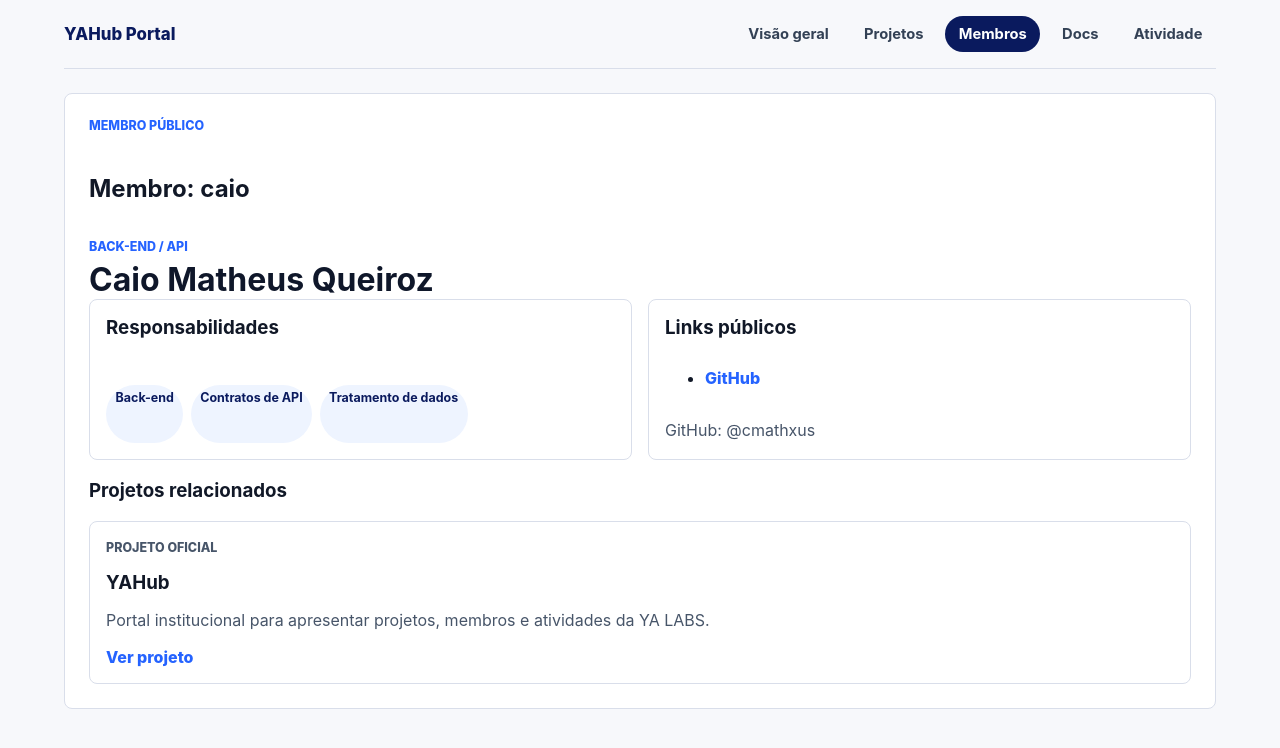
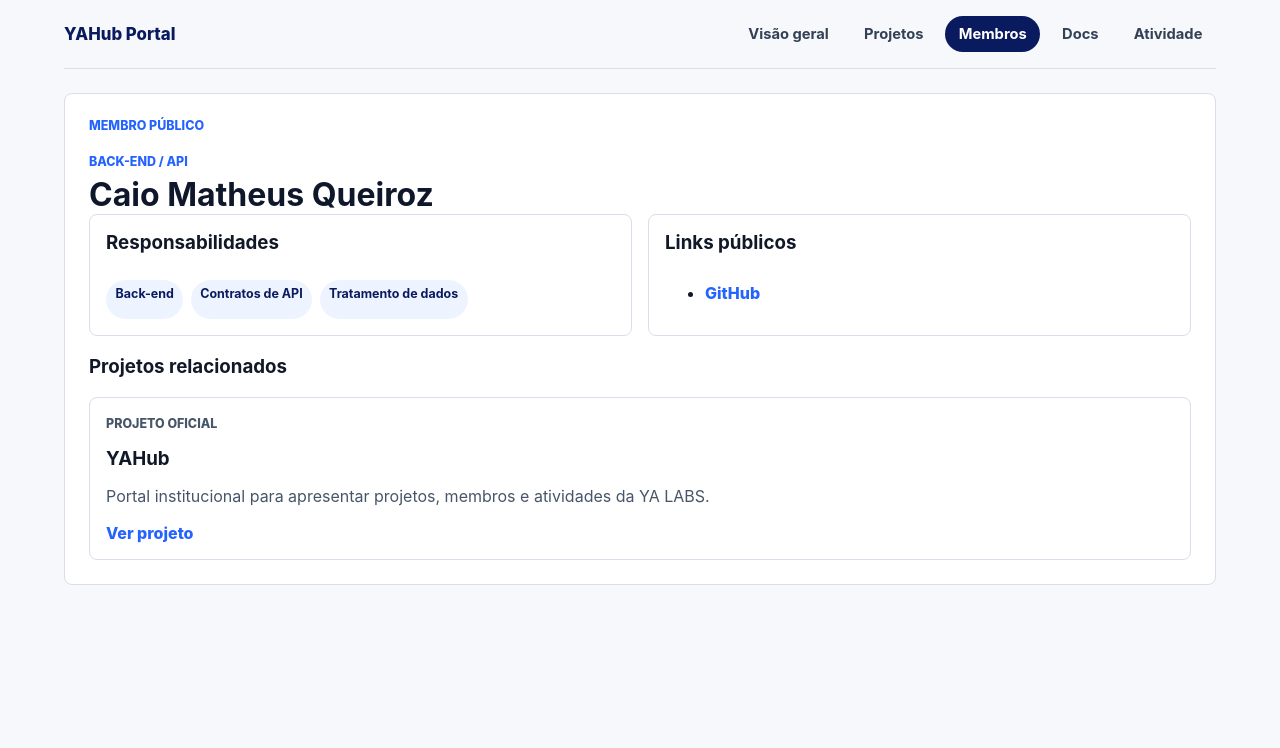
Before and after one commit to ya-labs/YAHub, a React (Vite) app in the folder apps/web/: page /portal/membros/caio in a window 1280 px wide. Shown: the top 748 px of the page. Built offline with nearby package versions, Linux system fonts and the light colour scheme.

Commit message:
fix: remove informações redundantes de usuário github e membro: slug

```diff
--- a/apps/web/src/features/portal/pages/PortalMemberDetailsPage.tsx
+++ b/apps/web/src/features/portal/pages/PortalMemberDetailsPage.tsx
@@ -52,7 +52,6 @@
     return (
         <section className="portal-section">
             <p className="portal-kicker">Membro público</p>
-            <h1>Membro: {slug}</h1>
             <DataState {...memberState} emptyMessage="Membro não encontrado.">
                 {(member) => (
                     <article>
@@ -99,7 +98,6 @@
                                 ) : (
                                     <p>Nenhum link público cadastrado.</p>
                                 )}
-                                {member.githubUsername ? <p>GitHub: @{member.githubUsername}</p> : null}
                                 {member.spotifolioUsername ? <p>Spotifolio: @{member.spotifolioUsername}</p> : null}
                             </div>
                         </div>
```
